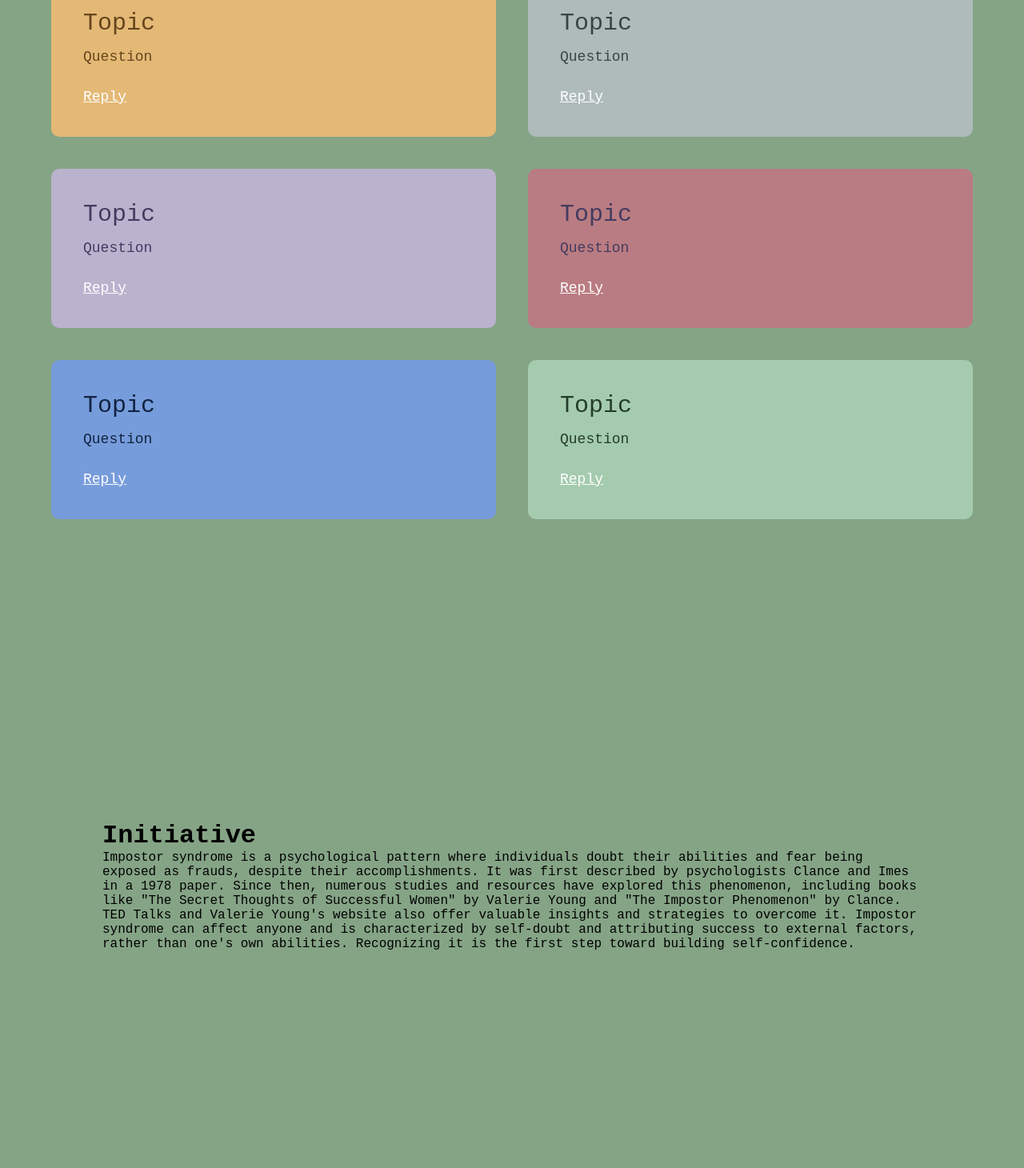
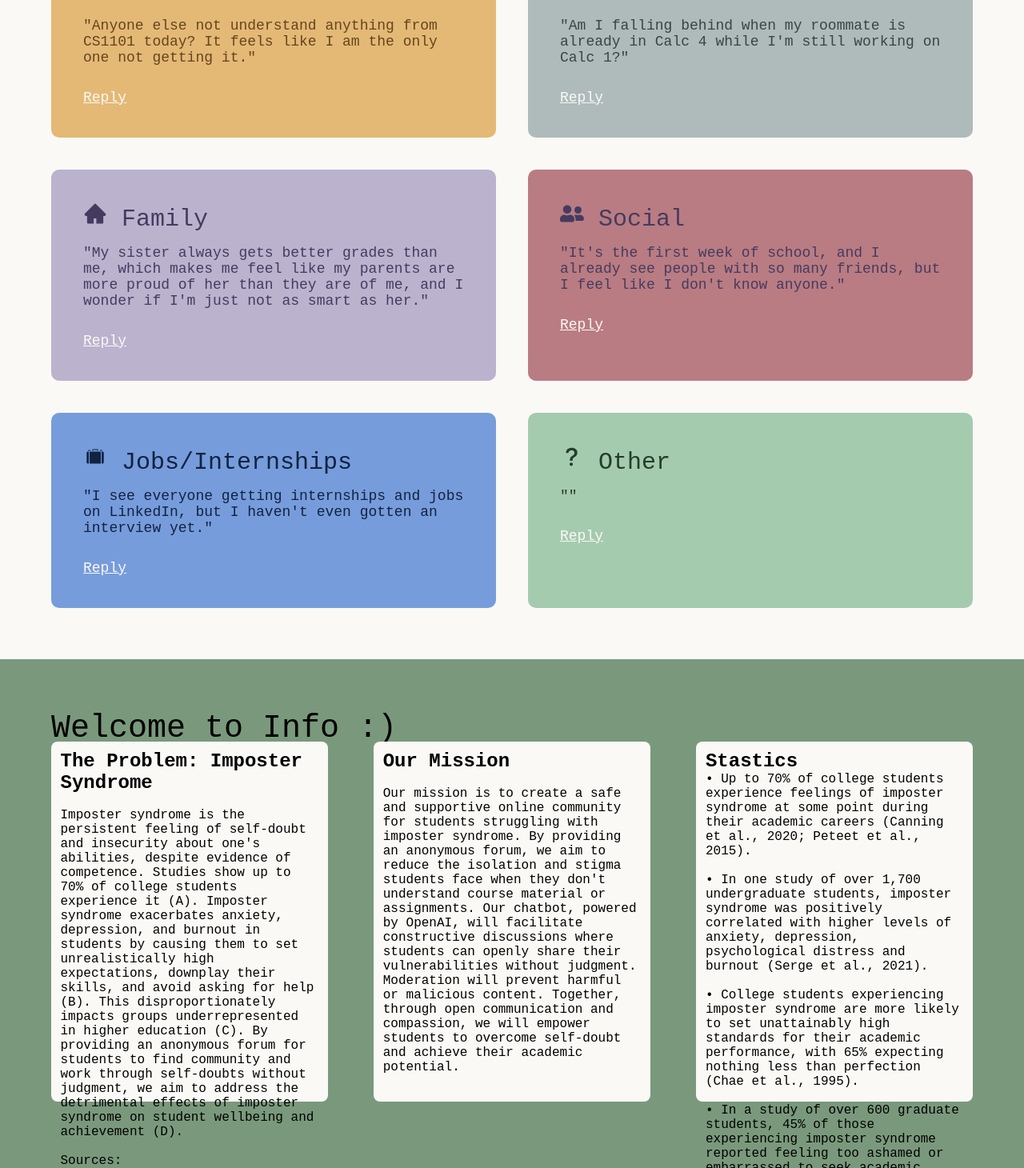
Before and after one commit to nguyenv119/treehouse, a React (Vite) app in the folder frontend/: page / in a window 1280 px wide. Shown: the part 1050-2510 px from the top of the page at 80% size. Built offline with nearby package versions, Linux system fonts and the light colour scheme.

Commit message:
Info Section

```diff
--- a/frontend/package.json
+++ b/frontend/package.json
@@ -12,6 +12,9 @@
   "dependencies": {
     "@emotion/react": "^11.11.1",
     "@emotion/styled": "^11.11.0",
+    "@fortawesome/fontawesome-free": "^6.4.2",
+    "@fortawesome/fontawesome-svg-core": "^6.4.2",
+    "@fortawesome/free-solid-svg-icons": "^6.4.2",
     "@mui/material": "^5.14.12",
     "react": "^18.2.0",
     "react-dom": "^18.2.0",
--- a/frontend/src/App.css
+++ b/frontend/src/App.css
@@ -11,8 +11,8 @@ html{
 }
 
 body{
-	/* background-color: 	#7a997c; */
-	background-color: 	#85a486;
+	/* background-color: 	#85a486; */
+	background-color: 	#7a997c;
 
 }
 
@@ -41,7 +41,7 @@ p{
 	margin-bottom: 50px;
 }
 .learnMore{
-	font-size: 15px;
+	font-size: 20px;
 	font-weight: 200;
 	color: dark-brown;
 	text-decoration: none;
--- a/frontend/src/components/Cards.module.css
+++ b/frontend/src/components/Cards.module.css
@@ -1,5 +1,6 @@
 .container{
 	padding-top: 100px;
+    background-color: #FAF9F6;
 }
 .title{
 	font-size: 40px;
@@ -11,12 +12,18 @@
 	display: grid;
 	grid-template-columns: repeat(auto-fit, minmax(400px, 1fr));
 	grid-gap: 40px;
-	padding: 5%;
+	padding-left: 5%;
+    padding-right: 5%;
+    padding-top: 20px;
+    padding-bottom: 5%;
 }
 
 .serviceList .box1 {
     background: #e4b976;
     color: #65451d;
+
+    /* background-color: #7a997c;
+    color: black; */
 }
 
 /* Box 2 */
@@ -68,7 +75,7 @@
 
 .serviceList div a{
     text-decoration: none;
-    color: #fff;
+    color: #FAF9F6;
     font-size: 18px;
     margin-top: 20px;
     display: inline-block;
@@ -76,7 +83,7 @@
 }
 
 .serviceList div:hover{
-    background: #fff;
+    background: #ffbb00;
     transform: translateY(-10px);
 	cursor: pointer;
 }
--- a/frontend/src/components/Cards.tsx
+++ b/frontend/src/components/Cards.tsx
@@ -1,5 +1,13 @@
 import styles from './Cards.module.css';
 import { useNavigate } from 'react-router-dom';
+import { FaGraduationCap } from 'react-icons/fa';
+import { BiSolidBed } from 'react-icons/bi';
+import { AiFillHome } from 'react-icons/ai';
+import { FaUserFriends } from 'react-icons/fa';
+import { GiSuitcase } from 'react-icons/gi';
+import { BsQuestionLg } from 'react-icons/bs';
+
+
 
 export default function Cards() {
 	const navigate = useNavigate();
@@ -15,39 +23,38 @@ export default function Cards() {
 					<h1 className={styles.title}>Welcome to Spaces :)</h1>
 					<div className={styles.serviceList}>
 						<div className={styles.box1} onClick={handleClick}>
-							{/* <i className="fa-solid fa-car"></i> */}
-							<h2>Topic</h2>
-							<p>Question</p>
+							<h2><FaGraduationCap className="icon" /> Classes</h2>
+							<p>"Anyone else not understand anything from CS1101 today? It feels like I am the only one not getting it."</p>
 							<a href="">Reply</a>
 						</div>
 						<div className={styles.box2}>
 							{/* <i className="fa-solid fa-car"></i> */}
-							<h2>Topic</h2>
-							<p>Question</p>
+							<h2><BiSolidBed className="icon" /> Roomates</h2>
+							<p>"Am I falling behind when my roommate is already in Calc 4 while I'm still working on Calc 1?"</p>
 							<a href="">Reply</a>
 						</div>
 						<div className={styles.box3}>
 							{/* <i className="fa-solid fa-car"></i> */}
-							<h2>Topic</h2>
-							<p>Question</p>
+							<h2><AiFillHome className="icon" /> Family</h2>
+							<p>"My sister always gets better grades than me, which makes me feel like my parents are more proud of her than they are of me, and I wonder if I'm just not as smart as her."</p>
 							<a href="">Reply</a>
 						</div>
 						<div className={styles.box4}>
 							{/* <i className="fa-solid fa-car"></i> */}
-							<h2>Topic</h2>
-							<p>Question</p>
+							<h2><FaUserFriends className="icon" /> Social</h2>
+							<p>"It's the first week of school, and I already see people with so many friends, but I feel like I don't know anyone."</p>
 							<a href="">Reply</a>
 						</div>
 						<div className={styles.box5}>
 							{/* <i className="fa-solid fa-car"></i> */}
-							<h2>Topic</h2>
-							<p>Question</p>
+							<h2><GiSuitcase className="icon" /> Jobs/Internships</h2>
+							<p>"I see everyone getting internships and jobs on LinkedIn, but I haven't even gotten an interview yet."</p>
 							<a href="">Reply</a>
 						</div>
 						<div className={styles.box6}>
 							{/* <i className="fa-solid fa-car"></i> */}
-							<h2>Topic</h2>
-							<p>Question</p>
+							<h2><BsQuestionLg className="icon" /> Other</h2>
+							<p>""</p>
 							<a href="">Reply</a>
 						</div>
 
--- a/frontend/src/components/Info.module.css
+++ b/frontend/src/components/Info.module.css
@@ -1,12 +1,25 @@
-.section{
-	width: 100%;
-	height: 100vh;
+.container {
 	display: flex;
-	justify-content: center;
-	align-items: center;
+	justify-content: space-between;
+	align-items: flex-start;
+	background-color: #7a997c;
+	padding: 5%;
+	padding-bottom: 10%;
+  }
+
+  .title{
+	font-size: 40px;
+	font-weight: 500;
+	padding-top: 5%;
+	margin-left: 5%;
+	margin-bottom: -70PX;
 }
 
-
-.container{
-	width: 80vw;
-}
+  .section {
+	width: 30%; /* Adjust the width as needed */
+	height: 450px;
+	background-color: #FAF9F6	;
+	box-sizing: border-box;
+	padding: 1%;
+	border-radius: 8px;
+  }
--- a/frontend/src/components/Info.tsx
+++ b/frontend/src/components/Info.tsx
@@ -1,15 +1,43 @@
-import styles from './Info.module.css'
+import styles from './Info.module.css';
 
 export default function Info() {
-	return (
-		<>
-			<div className={styles.section} id='info'>
-				<div className={styles.container}>
-					<h1>Initiative</h1>
-					<p>Impostor syndrome is a psychological pattern where individuals doubt their abilities and fear being exposed as frauds, despite their accomplishments. It was first described by psychologists Clance and Imes in a 1978 paper. Since then, numerous studies and resources have explored this phenomenon, including books like "The Secret Thoughts of Successful Women" by Valerie Young and "The Impostor Phenomenon" by Clance. TED Talks and Valerie Young's website also offer valuable insights and strategies to overcome it. Impostor syndrome can affect anyone and is characterized by self-doubt and attributing success to external factors, rather than one's own abilities. Recognizing it is the first step toward building self-confidence.</p>
-				</div>
-			</div >
+  return (
+    <>
+	<h1 className={styles.title}>Welcome to Info :)</h1>
 
-		</>
-	)
+	  <div className={styles.container}>
+        <div className={styles.section}>
+        	<h2>The Problem: Imposter Syndrome</h2>
+          	<p><br></br>Imposter syndrome is the persistent feeling of self-doubt and insecurity about one's abilities, despite evidence of competence. Studies show up to 70% of college students experience it (A). Imposter syndrome exacerbates anxiety, depression, and burnout in students by causing them to set unrealistically high expectations, downplay their skills, and avoid asking for help (B). This disproportionately impacts groups underrepresented in higher education (C). By providing an anonymous forum for students to find community and work through self-doubts without judgment, we aim to address the detrimental effects of imposter syndrome on student wellbeing and achievement (D).
+
+			  <br></br>
+			  <br></br>
+			Sources:<br></br>
+				A: (Canning et al., 2020; Peteet et al., 2015)<br></br>
+				B: (Chae et al., 1995; Serge et al., 2021)<br></br>
+				C: (Cokley et al., 2013; Peteet et al., 2015)<br></br>
+				D: (Serge et al., 2021; Vaishnav, 2020)
+</p>
+        </div>
+        <div className={styles.section}>
+          	<h2>Our Mission</h2>
+          	<p><br></br>Our mission is to create a safe and supportive online community for students struggling with imposter syndrome. By providing an anonymous forum, we aim to reduce the isolation and stigma students face when they don't understand course material or assignments. Our chatbot, powered by OpenAI, will facilitate constructive discussions where students can openly share their vulnerabilities without judgment. Moderation will prevent harmful or malicious content. Together, through open communication and compassion, we will empower students to overcome self-doubt and achieve their academic potential.</p>
+        </div>
+        <div className={styles.section}>
+          	<h2>Stastics</h2>
+          	<p>
+			  	• Up to 70% of college students experience feelings of imposter syndrome at some point during their academic careers (Canning et al., 2020; Peteet et al., 2015).
+				<br></br>
+				<br></br>
+				• In one study of over 1,700 undergraduate students, imposter syndrome was positively correlated with higher levels of anxiety, depression, psychological distress and burnout (Serge et al., 2021).
+				<br></br>
+				<br></br>
+				• College students experiencing imposter syndrome are more likely to set unattainably high standards for their academic performance, with 65% expecting nothing less than perfection (Chae et al., 1995).
+				<br></br>
+				<br></br>
+				• In a study of over 600 graduate students, 45% of those experiencing imposter syndrome reported feeling too ashamed or embarrassed to seek academic assistance when struggling (Peteet et al., 2015).</p>
+        </div>
+      </div>
+    </>
+  );
 }
```
Also changed, not shown: 1 other file (tests, documents, lock files or other folders).
